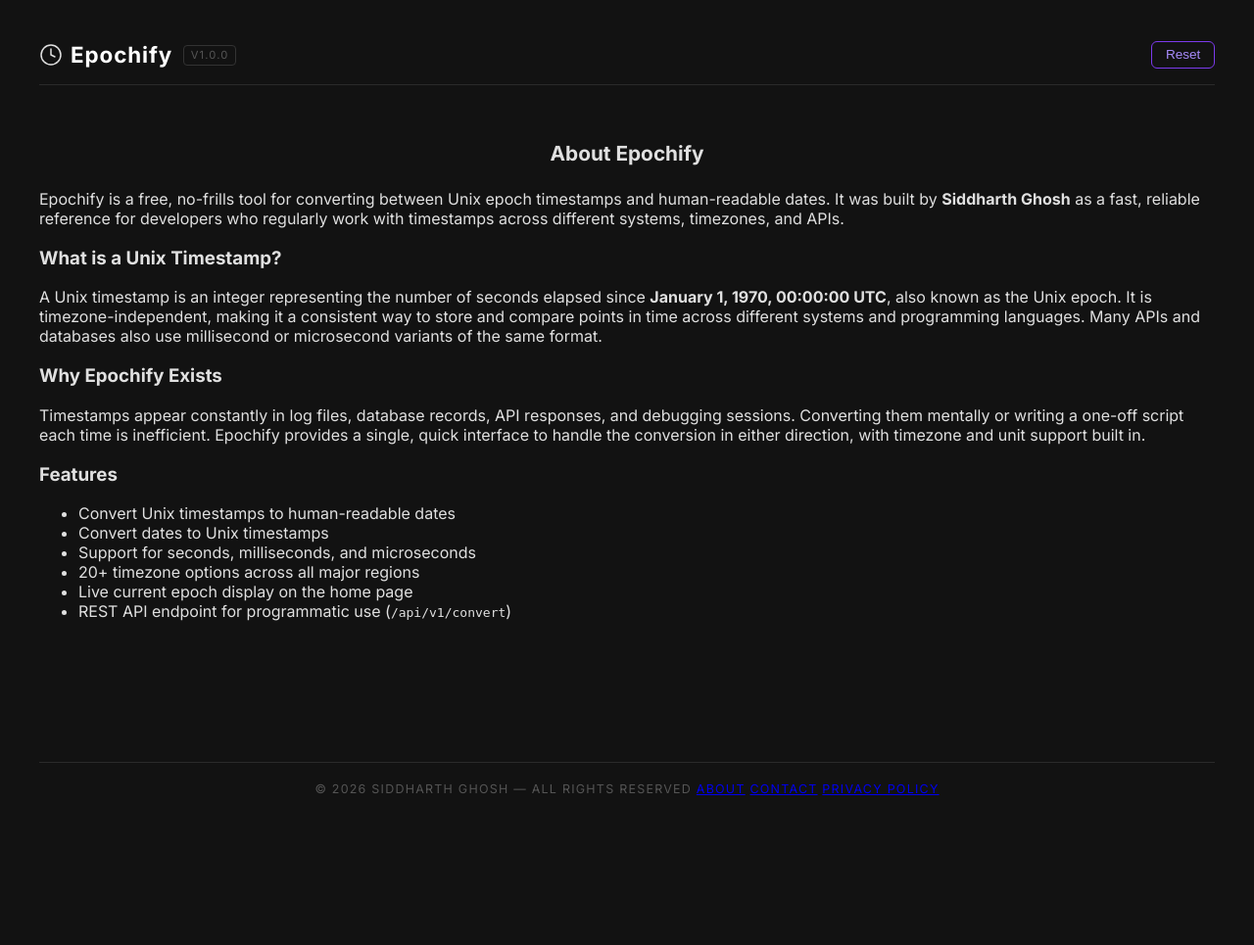
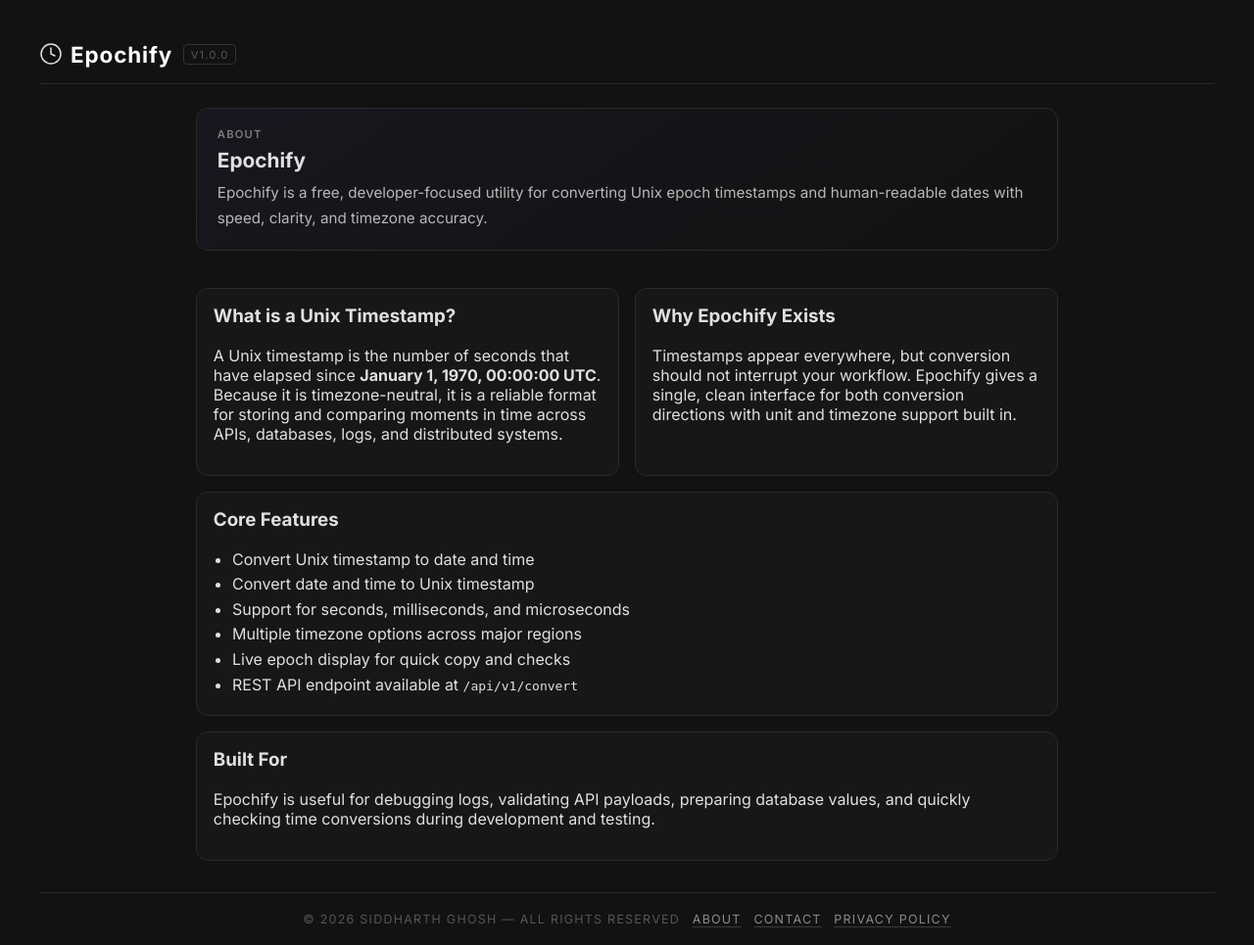
Before and after one commit to sidghosh29/epochify, a Python web app: template templates/about.html in a window 1280 px wide. Shown: the whole page at 98% size. Before the commit the page ends 812 px from the top, so only its background shows below. Run offline with Jinja, Linux system fonts and the light colour scheme; the template is opened without the code that fills it, so the values that code supplies are empty.

Commit message:
Modify styling of privacy policy and about pages and of the home page

```diff
--- a/static/style.css
+++ b/static/style.css
@@ -109,7 +109,9 @@ nav button {
   font-size: 0.85rem;
   font-weight: 500;
   cursor: pointer;
-  transition: background-color 0.2s ease, color 0.2s ease;
+  transition:
+    background-color 0.2s ease,
+    color 0.2s ease;
 }
 nav button:hover {
   background-color: #7c3aed !important;
@@ -126,6 +128,12 @@ nav button:hover {
     grid-template-columns: 1fr;
   }
   body {
+    padding: 1rem;
+  }
+  .static-grid {
+    grid-template-columns: 1fr;
+  }
+  .static-hero {
     padding: 1rem;
   }
 }
@@ -383,6 +391,95 @@ nav button:hover {
   margin-bottom: 2rem;
 }
 
+/* Static pages (About / Privacy / Contact) */
+.static-page-shell {
+  max-width: 880px;
+  margin: 0 auto;
+}
+
+.static-hero {
+  margin-bottom: 1.4rem;
+  padding: 1.2rem 1.3rem;
+  border: 1px solid #2a2a2a;
+  border-radius: 12px;
+  background: linear-gradient(145deg, #17171f 0%, #121212 100%);
+}
+
+.static-kicker {
+  margin: 0 0 0.45rem;
+  font-size: 0.7rem;
+  letter-spacing: 0.11em;
+  text-transform: uppercase;
+  color: #7d7d7d;
+  font-weight: 600;
+}
+
+.static-title-left {
+  text-align: left;
+  margin: 0 0 0.5rem;
+}
+
+.static-lead {
+  margin: 0;
+  color: #b8b8b8;
+  font-size: 0.95rem;
+  line-height: 1.7;
+}
+
+.static-meta-pill {
+  display: inline-block;
+  margin: 0.15rem 0 0.7rem;
+  padding: 0.25rem 0.55rem;
+  border-radius: 999px;
+  border: 1px solid #383838;
+  color: #9d9d9d;
+  font-size: 0.7rem;
+  letter-spacing: 0.06em;
+  text-transform: uppercase;
+}
+
+.static-grid {
+  display: grid;
+  grid-template-columns: 1fr 1fr;
+  gap: 1rem;
+}
+
+.static-surface {
+  background: #171717;
+  border: 1px solid #2a2a2a;
+  border-radius: 12px;
+  padding: 1rem 1.05rem;
+}
+
+.static-page .static-section {
+  margin-top: 1rem;
+  margin-bottom: 0;
+}
+
+.static-page .static-section h3 {
+  margin-top: 0;
+}
+
+.feature-list {
+  margin: 0.6rem 0 0;
+  padding-left: 1.2rem;
+}
+
+.feature-list li {
+  margin-bottom: 0.35rem;
+}
+
+.static-page a {
+  color: #a78bfa;
+  text-decoration-color: #6d4fd6;
+  text-underline-offset: 2px;
+}
+
+.static-page a:hover,
+.static-page a:focus-visible {
+  color: #cab8ff;
+}
+
 .content-section h2 {
   font-size: 1.15rem;
   font-weight: 600;
@@ -555,3 +652,26 @@ footer {
   text-transform: uppercase;
   font-weight: 400;
 }
+
+.footer-links {
+  display: inline-flex;
+  gap: 0.8rem;
+  margin-left: 0.5rem;
+}
+
+.footer-links a,
+.footer-links a:visited {
+  color: #8b8b8b;
+  text-decoration: underline;
+  text-decoration-color: #3a3a3a;
+  text-underline-offset: 3px;
+  transition:
+    color 0.2s ease,
+    text-decoration-color 0.2s ease;
+}
+
+.footer-links a:hover,
+.footer-links a:focus-visible {
+  color: #a78bfa;
+  text-decoration-color: #7c3aed;
+}
--- a/templates/about.html
+++ b/templates/about.html
@@ -1,42 +1,46 @@
 {% extends "base.html" %}
 {% block content %}
-<div class="container static-page">
-    <h2 class="page-title">About Epochify</h2>
+<div class="container static-page static-page-shell">
+    <header class="static-hero">
+        <p class="static-kicker">About</p>
+        <h2 class="page-title static-title-left">Epochify</h2>
+        <p class="static-lead">Epochify is a free, developer-focused utility for converting Unix epoch timestamps
+            and human-readable dates with speed, clarity, and timezone accuracy.</p>
+    </header>
 
-    <section class="static-section">
-        <p>Epochify is a free, no-frills tool for converting between Unix epoch timestamps and human-readable dates.
-            It was built by <strong>Siddharth Ghosh</strong> as a fast, reliable reference for developers who
-            regularly work with timestamps across different systems, timezones, and APIs.</p>
+    <div class="static-grid">
+        <section class="static-section static-surface">
+            <h3>What is a Unix Timestamp?</h3>
+            <p>A Unix timestamp is the number of seconds that have elapsed since
+                <strong>January 1, 1970, 00:00:00 UTC</strong>. Because it is timezone-neutral, it is a reliable
+                format for storing and comparing moments in time across APIs, databases, logs, and distributed
+                systems.
+            </p>
+        </section>
+
+        <section class="static-section static-surface">
+            <h3>Why Epochify Exists</h3>
+            <p>Timestamps appear everywhere, but conversion should not interrupt your workflow. Epochify gives a
+                single, clean interface for both conversion directions with unit and timezone support built in.</p>
+        </section>
+    </div>
+
+    <section class="static-section static-surface">
+        <h3>Core Features</h3>
+        <ul class="feature-list">
+            <li>Convert Unix timestamp to date and time</li>
+            <li>Convert date and time to Unix timestamp</li>
+            <li>Support for seconds, milliseconds, and microseconds</li>
+            <li>Multiple timezone options across major regions</li>
+            <li>Live epoch display for quick copy and checks</li>
+            <li>REST API endpoint available at <code>/api/v1/convert</code></li>
+        </ul>
     </section>
 
-    <section class="static-section">
-        <h3>What is a Unix Timestamp?</h3>
-        <p>A Unix timestamp is an integer representing the number of seconds elapsed since
-            <strong>January 1, 1970, 00:00:00 UTC</strong>, also known as the Unix epoch. It is
-            timezone-independent, making it a consistent way to store and compare points in time across different
-            systems and programming languages. Many APIs and databases also use millisecond or microsecond
-            variants of the same format.
-        </p>
-    </section>
-
-    <section class="static-section">
-        <h3>Why Epochify Exists</h3>
-        <p>Timestamps appear constantly in log files, database records, API responses, and debugging sessions.
-            Converting them mentally or writing a one-off script each time is inefficient. Epochify provides a
-            single, quick interface to handle the conversion in either direction, with timezone and unit support
-            built in.</p>
-    </section>
-
-    <section class="static-section">
-        <h3>Features</h3>
-        <ul>
-            <li>Convert Unix timestamps to human-readable dates</li>
-            <li>Convert dates to Unix timestamps</li>
-            <li>Support for seconds, milliseconds, and microseconds</li>
-            <li>20+ timezone options across all major regions</li>
-            <li>Live current epoch display on the home page</li>
-            <li>REST API endpoint for programmatic use (<code>/api/v1/convert</code>)</li>
-        </ul>
+    <section class="static-section static-surface">
+        <h3>Built For</h3>
+        <p>Epochify is useful for debugging logs, validating API payloads, preparing database values, and quickly
+            checking time conversions during development and testing.</p>
     </section>
 </div>
 {% endblock %}
--- a/templates/base.html
+++ b/templates/base.html
@@ -23,7 +23,9 @@
             <span class="nav-title">Epochify</span>
             <span class="nav-version">v1.0.0</span>
         </a>
+        {% if request.url.path == '/' %}
         <button onclick="document.querySelector('form').reset(); window.location.href='/'">Reset</button>
+        {% endif %}
     </nav>
     {% block content %}{% endblock %}
     <footer>
--- a/templates/index.html
+++ b/templates/index.html
@@ -20,7 +20,7 @@
         </div>
     </div>
 
-    <h2 class="page-title">Unix Epoch ↔ Human-readable Date</h2>
+    <h2 class="page-title">Unix Epoch ⇄ Human-readable Date</h2>
 
     <div class="converters-grid">
 
```
Also changed, not shown: templates/privacy.html (+24 -21 lines). Lines whose indentation alone changed are shown as unchanged.
